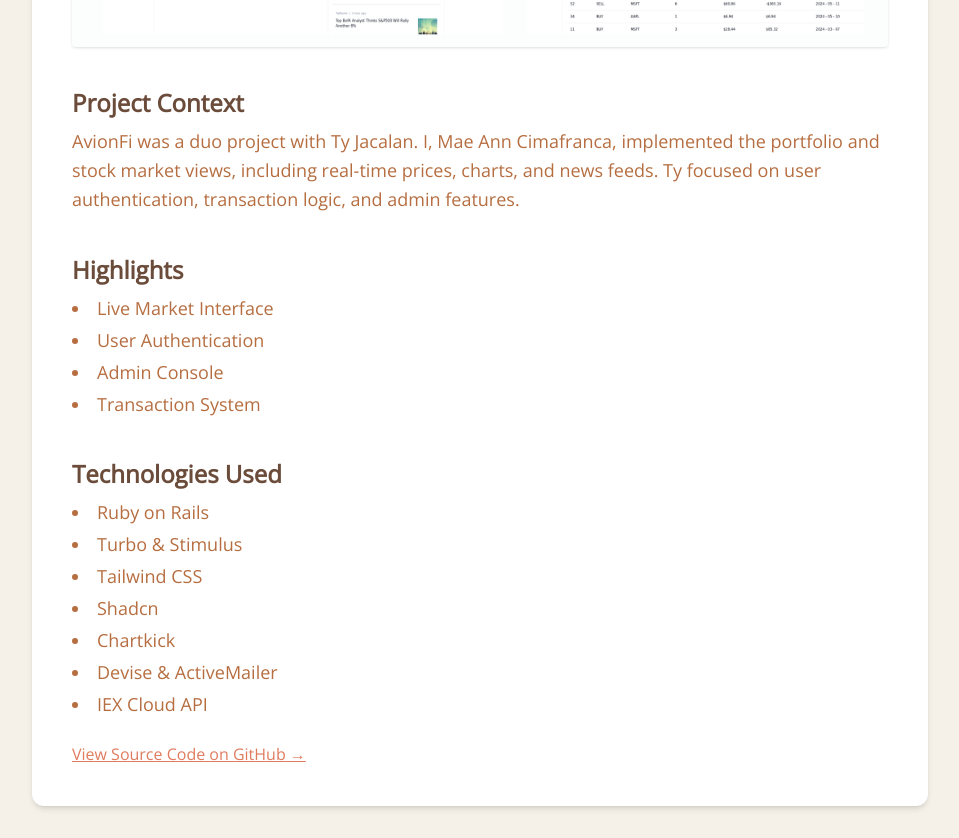
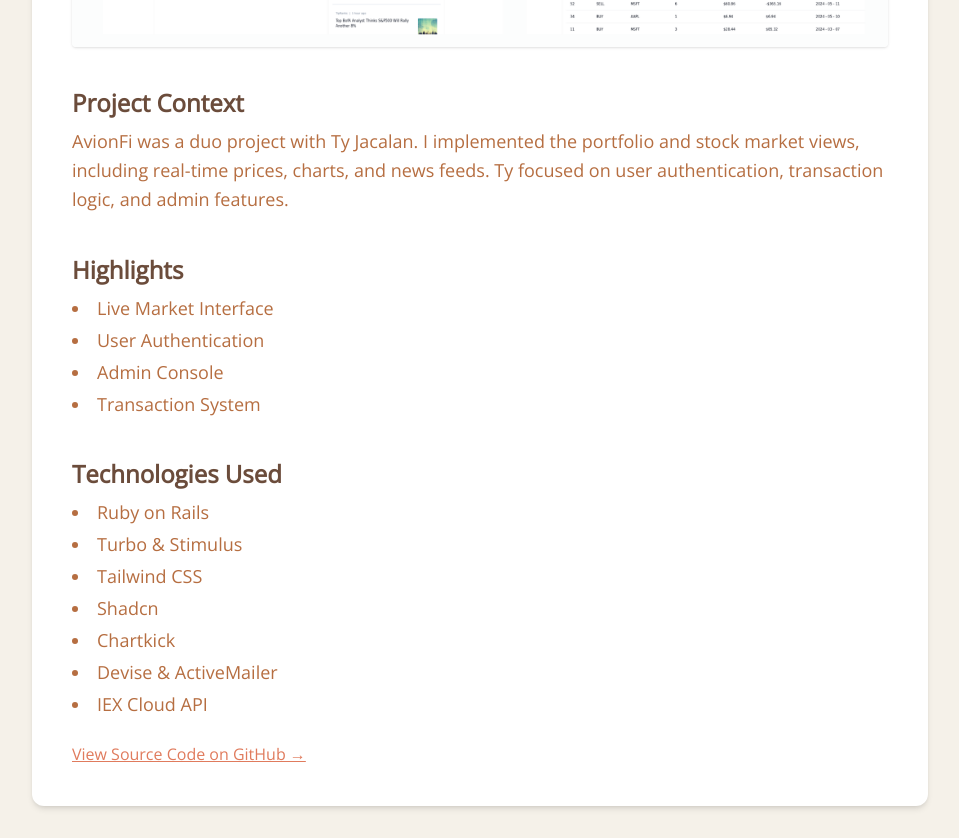
Before and after one commit to cimafrancamae/cimafrancamae.github.io, a website: page src/pages/trading-app.html in a window 1280 px wide. Shown: the part 846-1684 px from the top of the page, without its empty margins (160-1119 px from the left). Drawn offline with nearby package versions, Linux system fonts and the light colour scheme.

Commit message:
edit project context

```diff
--- a/src/pages/trading-app.html
+++ b/src/pages/trading-app.html
@@ -20,7 +20,7 @@
 
     <h3 class="text-2xl font-semibold text-brown mt-10">Project Context</h3>
     <p class="text-clay text-lg leading-relaxed mt-2">
-      AvionFi was a duo project with Ty Jacalan. I, Mae Ann Cimafranca, implemented the portfolio and stock market views, including real-time prices, charts, and news feeds. Ty focused on user authentication, transaction logic, and admin features.
+      AvionFi was a duo project with Ty Jacalan. I implemented the portfolio and stock market views, including real-time prices, charts, and news feeds. Ty focused on user authentication, transaction logic, and admin features.
     </p>
 
     <h3 class="text-2xl font-semibold text-brown mt-10">Highlights</h3>
```
